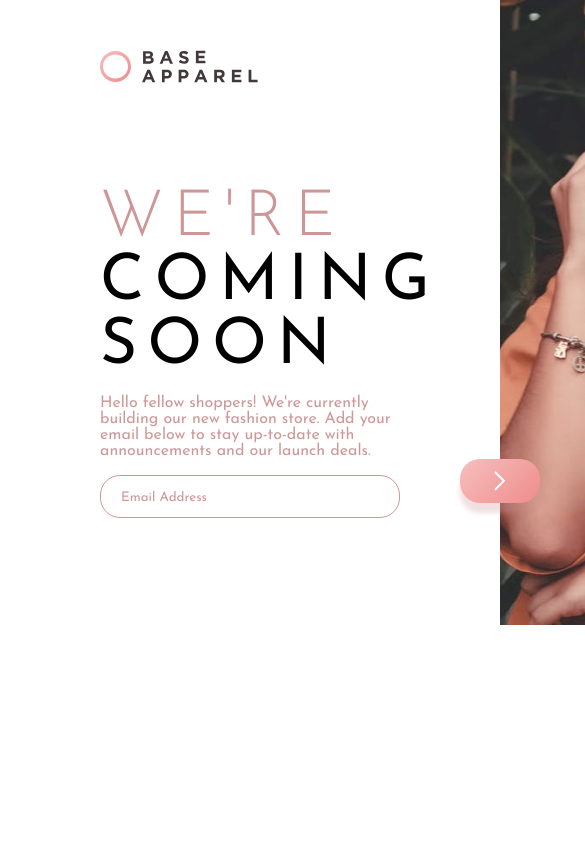
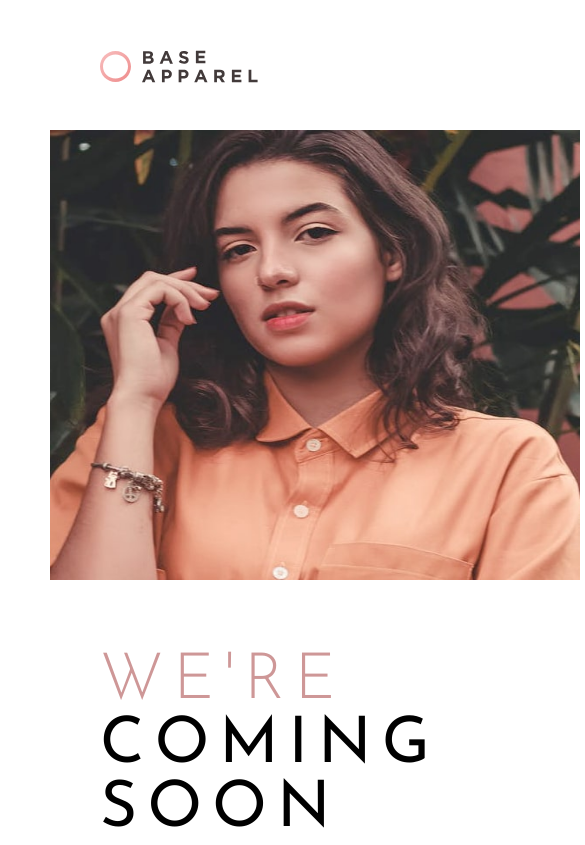
Before and after one commit to Filthycasual13/base-apparel-coming-soon-page, a plain HTML site: page index.html in a window 390 px wide. Shown: the top 845 px of the page, 585 px wide, since content can reach past the window. Drawn offline with Linux system fonts and the light colour scheme.

Commit message:
made page responsive

```diff
--- a/style.css
+++ b/style.css
@@ -122,3 +122,46 @@ a {
     width: 530px;
     height: 625px;
 }
+
+@media only screen and (max-width: 900px) {
+
+    #wrapper {
+        display: flex;
+        flex-direction: column;
+    }
+
+
+    #right{
+        position: absolute;
+        left: 50px;
+        top: 130px;
+        height: 450px;
+        overflow: hidden;
+    }
+
+    .logo {
+        position: absolute;
+        top: -550px;
+    }
+
+    #left {
+        position: relative;
+        top: 600px;
+    }
+
+    .btn-submit {
+        position: absolute;
+        left: 460px;
+        top: 322px;
+    }
+}
+
+@media only screen and (max-width: 1100px) {
+
+
+    .btn-submit {
+        position: absolute;
+        left: 350px;
+        top: 475px;
+    }
+}
```
